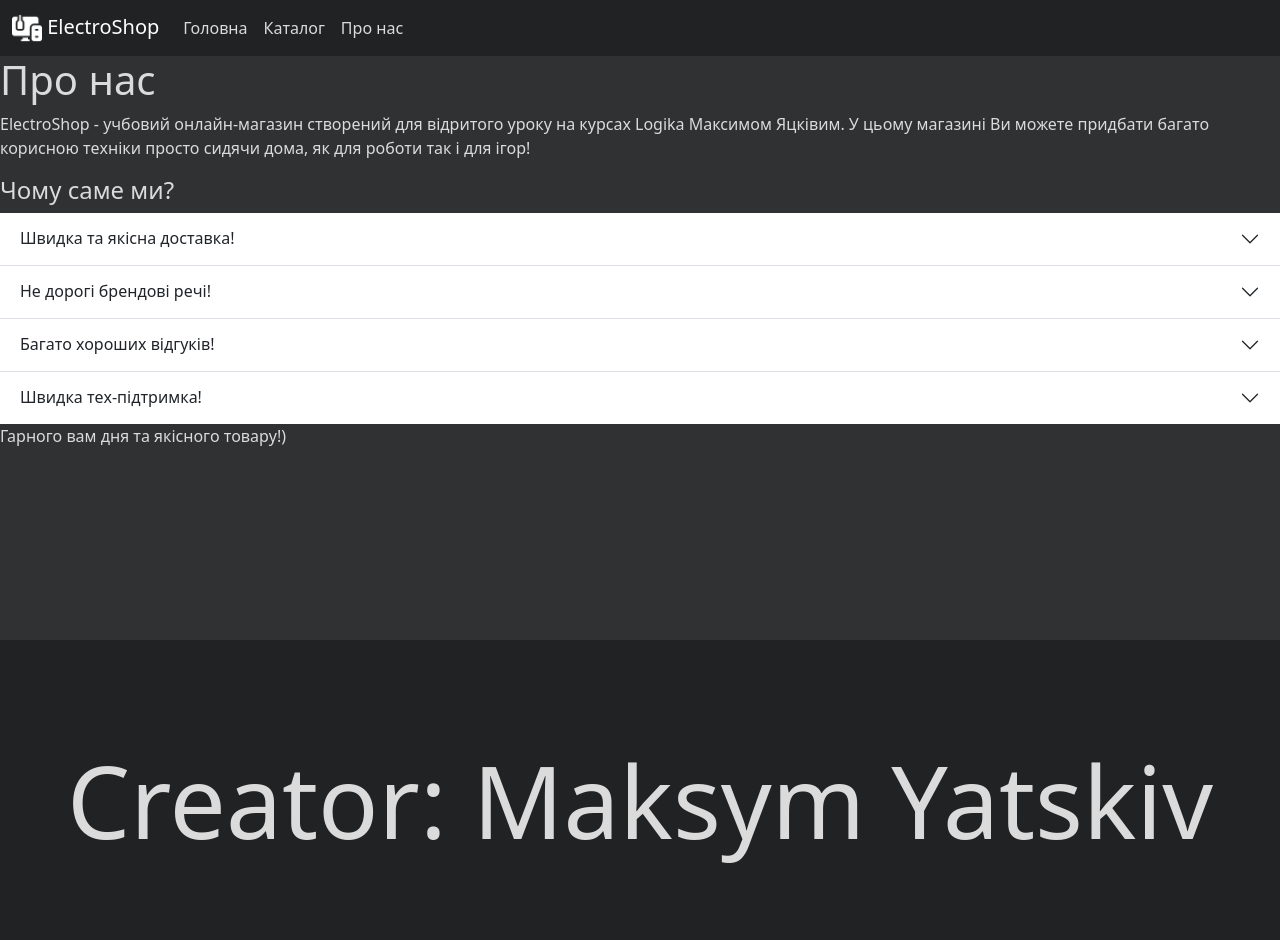
After one commit to Natl1x/site, a Flask app: page /about_us in a window 1280 px wide. The commit adds this page. Run offline with Flask 3, Linux system fonts and the light colour scheme.

Commit message:
Add files via upload

```diff
--- a/main.py
+++ b/main.py
@@ -15,6 +15,10 @@ def index():
     items = db.get_all_items()
     categories = db.get_categories()
     return render_template("index.html", items=items, categories = categories)
+
+@app.route("/about_us")
+def about_us():
+    return render_template("about_us.html")
 
 @app.route("/item/<item_id>")
 def item(item_id):
--- /dev/null
+++ b/templates/about_us.html
@@ -0,0 +1,55 @@
+{% extends 'base.html' %}
+{% block content %}
+<div style="color: rgb(219, 219, 219);">
+    <h1>Про нас</h1>
+
+    <p>ElectroShop - учбовий онлайн-магазин створений для відритого уроку на курсах Logika Максимом Яцківим.
+        У цьому магазині Ви можете придбати багато корисною техніки просто сидячи дома, як для роботи так і для ігор!
+    </p>
+    <h4>Чому саме ми?</h4>
+
+    <div class="accordion accordion-flush" id="accordionFlushExample">
+        <div class="accordion-item">
+        <h2 class="accordion-header">
+            <button class="accordion-button collapsed" type="button" data-bs-toggle="collapse" data-bs-target="#flush-collapseOne" aria-expanded="false" aria-controls="flush-collapseOne">
+                Швидка та якісна доставка!
+            </button>
+        </h2>
+        <div id="flush-collapseOne" class="accordion-collapse collapse" data-bs-parent="#accordionFlushExample">
+            <div class="accordion-body">Placeholder content for this accordion, which is intended to demonstrate the <code>.accordion-flush</code> class. This is the first item's accordion body.</div>
+        </div>
+        </div>
+        <div class="accordion-item">
+        <h2 class="accordion-header">
+            <button class="accordion-button collapsed" type="button" data-bs-toggle="collapse" data-bs-target="#flush-collapseTwo" aria-expanded="false" aria-controls="flush-collapseTwo">
+                Не дорогі брендові речі!
+            </button>
+        </h2>
+        <div id="flush-collapseTwo" class="accordion-collapse collapse" data-bs-parent="#accordionFlushExample">
+            <div class="accordion-body">Placeholder content for this accordion, which is intended to demonstrate the <code>.accordion-flush</code> class. This is the second item's accordion body. Let's imagine this being filled with some actual content.</div>
+        </div>
+        </div>
+        <div class="accordion-item">
+        <h2 class="accordion-header">
+            <button class="accordion-button collapsed" type="button" data-bs-toggle="collapse" data-bs-target="#flush-collapseThree" aria-expanded="false" aria-controls="flush-collapseThree">
+                Багато хороших відгуків!
+            </button>
+        </h2>
+        <div id="flush-collapseThree" class="accordion-collapse collapse" data-bs-parent="#accordionFlushExample">
+            <div class="accordion-body">Placeholder content for this accordion, which is intended to demonstrate the <code>.accordion-flush</code> class. This is the third item's accordion body. Nothing more exciting happening here in terms of content, but just filling up the space to make it look, at least at first glance, a bit more representative of how this would look in a real-world application.</div>
+        </div>
+        </div>
+        <div class="accordion-item">
+            <h2 class="accordion-header">
+            <button class="accordion-button collapsed" type="button" data-bs-toggle="collapse" data-bs-target="#flush-collapseThree" aria-expanded="false" aria-controls="flush-collapseThree">
+                Швидка тех-підтримка!
+            </button>
+            </h2>
+            <div id="flush-collapseThree" class="accordion-collapse collapse" data-bs-parent="#accordionFlushExample">
+            <div class="accordion-body">Placeholder content for this accordion, which is intended to demonstrate the <code>.accordion-flush</code> class. This is the third item's accordion body. Nothing more exciting happening here in terms of content, but just filling up the space to make it look, at least at first glance, a bit more representative of how this would look in a real-world application.</div>
+            </div>
+        </div>
+    </div>
+</div>
+Гарного вам дня та якісного товару!)
+{% endblock content %}
--- a/templates/base.html
+++ b/templates/base.html
@@ -17,7 +17,8 @@
 
     {% endblock content %}
     </main>
-    <footer style="background-color: #212224; color: rgb(219, 219, 219); height: 300px; text-align: center; margin-top: 15%;">
+
+    <footer class="" style="background-color: #212224; color: rgb(219, 219, 219); height: 300px; text-align: center; margin-top: 15%;">
         <h1 style="font-size: 100px; padding-top: 100px;">Creator: Maksym Yatskiv</h1>
     </footer>
 </body>
--- a/templates/index.html
+++ b/templates/index.html
@@ -9,7 +9,7 @@
 <section class = 'container card-group' style="color: rgb(219, 219, 219); ">
     {% for item in items %}
     <div class="card m-3" style="min-width: 18rem; max-width: 18rem; color: rgb(219, 219, 219); background-color: #212224; border-radius: 1rem 1rem 1rem 1rem;">
-      <img src="{{ url_for('static', filename='img/' + item[6]) }}" class="card-img-top"  style="padding-top: 20px; " alt="...">
+      <img src="{{ url_for('static', filename='img/' + item[6]) }}" class="card-img-top"  style="padding-top: 20px; border-radius: 60px 60px 50px 50px;" alt="...">
       <div class="card-body" style="background-color: #212224; border-radius: 0rem 0rem 1rem 1rem">
         <h5 class="card-title">{{ item[1] }}</h5>
         <p class="card-text">{{item[4]}} грн</p>
--- a/templates/panel.html
+++ b/templates/panel.html
@@ -3,16 +3,21 @@
     <a class="navbar-brand h1 mb-0" style="color: white;" href="{{ url_for('index') }}">
       <img src="{{ url_for('static', filename='img/hanger.png') }}" alt="logo"  height="30" class="d-inline-block align-text-top">
       ElectroShop</a>
-      <button class="btn btn-primary mx-lg-3 me-3 ms-auto nav-link active" style="background-color: #212224; color: rgb(219, 219, 219);" type="button" data-bs-toggle="offcanvas" data-bs-target="#offcanvasExample" aria-controls="offcanvasExample">
-        Каталог
-      </button>
     <button class="navbar-toggler" type="button" data-bs-toggle="collapse" data-bs-target="#navbarSupportedContent" aria-controls="navbarSupportedContent" aria-expanded="false" aria-label="Toggle navigation">
       <span class="navbar-toggler-icon"></span>
     </button>
     <div class="collapse navbar-collapse" id="navbarSupportedContent">
       <ul class="navbar-nav me-auto mb-2 mb-lg-0">
         <li class="nav-item">
-          <a class="nav-link active" style="color: rgb(219, 219, 219);" aria-current="page" href="{{ url_for('index') }}">Головна</a>
+          <a class="nav-link active" style="color: rgb(219, 219, 219); text-align: center;" aria-current="page" href="{{ url_for('index') }}">Головна</a>
+        </li>
+        <li class="nav-item">
+          <button class="btn btn-primary nav-link active" style="width: 100%; background-color: #212224; color: rgb(219, 219, 219);" type="button" data-bs-toggle="offcanvas" data-bs-target="#offcanvasExample" aria-controls="offcanvasExample">
+            Каталог
+          </button>
+        </li>
+        <li class="nav-item" >
+          <a class="nav-link active" style="text-align: center; color: rgb(219, 219, 219);" aria-current="page" href="{{ url_for('about_us') }}">Про нас</a>
         </li>
       </ul>
     </div>
```
Also changed, not shown: templates/item.html (line endings or trailing spaces).
